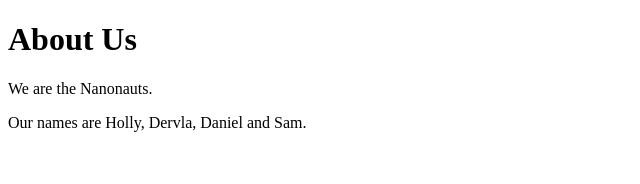
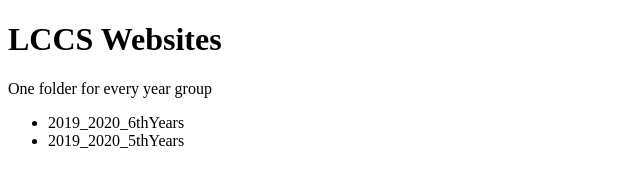
Before and after one commit to oidebrett/lccswebsites, a plain HTML site: page index.html in a window 1280 px wide. Shown: the whole page, without its empty margins (0-640 px from the left). Drawn offline with Linux system fonts and the light colour scheme.

Commit message:
Update index.html

```diff
--- a/index.html
+++ b/index.html
@@ -1,11 +1,14 @@
 <!DOCTYPE html>
 <html>
 <head>
-<title>About Us</title>
+<title>LCCS Websites</title>
 </head>
 <body>
-<h1>About Us</h1>
-<p>We are the Nanonauts.</p>
-<p>Our names are Holly, Dervla, Daniel and Sam.</p>
+<h1>LCCS Websites</h1>
+<p>One folder for every year group</p>
+<ul>
+  <li>2019_2020_6thYears</li>
+  <li>2019_2020_5thYears</li>
+</ul>
 </body>
 </html>
```
